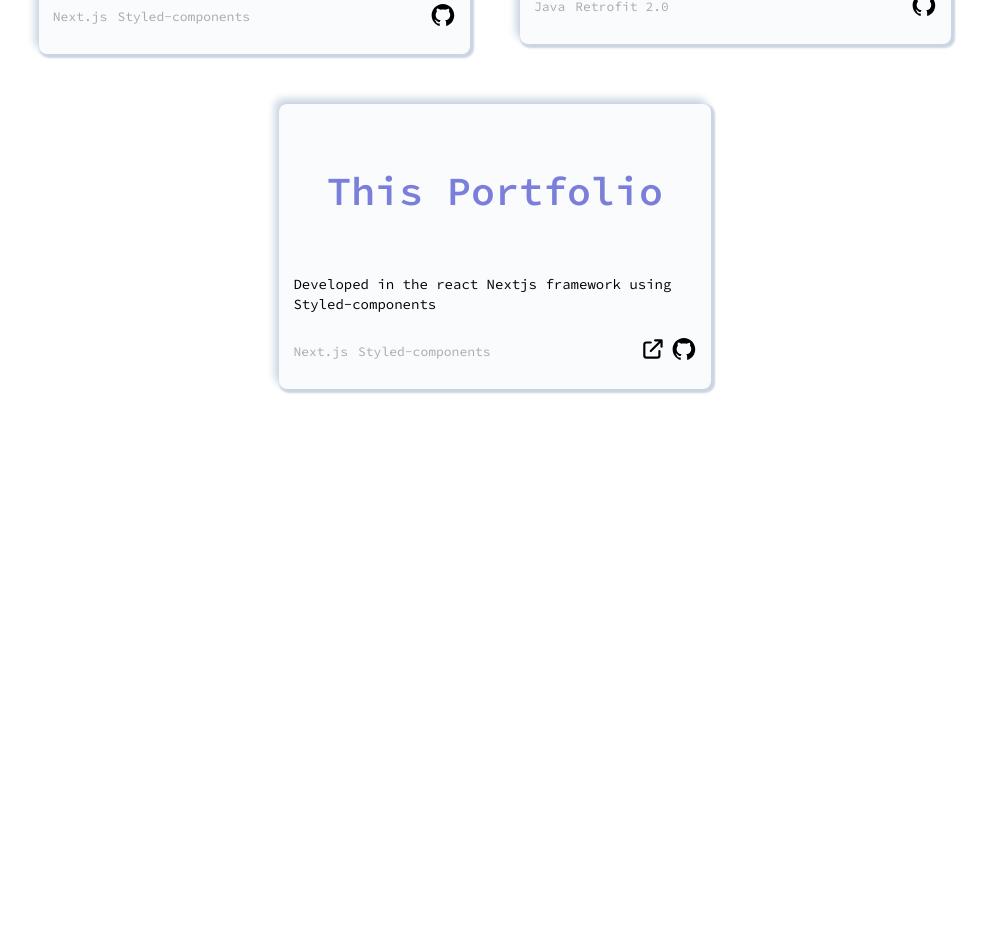
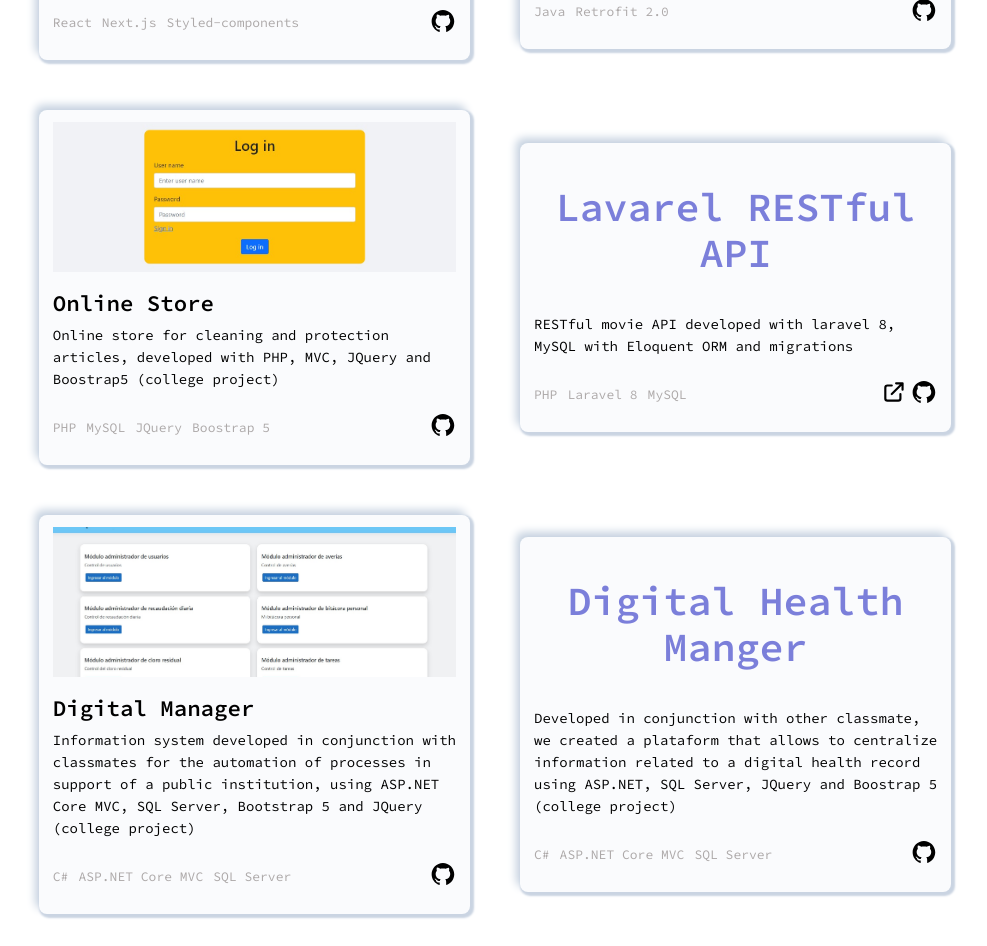
Before and after one commit to spiedra/my-portfolio-website, a Next.js app: page / in a window 1280 px wide. Shown: the part 2400-3346 px from the top of the page, without its empty margins (145-1132 px from the left). Before the commit the page ends 2821 px from the top, so only its background shows below. Built offline with nearby package versions, Linux system fonts and the light colour scheme.

Commit message:
content: add projects images

```diff
--- a/src/components/ProjectSection.js
+++ b/src/components/ProjectSection.js
@@ -1,8 +1,10 @@
 import Image from "next/image";
 import { HiOutlineExternalLink } from "react-icons/hi";
 import { AiFillGithub } from "react-icons/ai";
-import styled, { css } from "styled-components";
-// import imgTest from "../../public/images/projectTest.png";
+import styled from "styled-components";
+
+import onlineStore from "../../public/images/onlineStore.jpg";
+import digitalManager from "../../public/images/digitalManager.jpg"
 
 const projectsElements = [
   {
@@ -10,7 +12,11 @@ const projectsElements = [
     description:
       "Developed in the react Nextjs framework using Styled-components with icons from DevIcon and react-icons",
     repoLink: "https://github.com/spiedra/my-portfolio-website",
-    technologies: [{ techName: "Next.js" }, { techName: "Styled-components" }],
+    technologies: [
+      { techName: "React" },
+      { techName: "Next.js" },
+      { techName: "Styled-components" },
+    ],
   },
   {
     name: "Android App Pokedex",
@@ -20,13 +26,52 @@ const projectsElements = [
     technologies: [{ techName: "Java" }, { techName: "Retrofit 2.0" }],
   },
   {
-    name: "This Portfolio",
+    name: "Online Store",
     description:
-      "Developed in the react Nextjs framework using Styled-components",
-    // img: imgTest,
-    link: "/",
-    repoLink: "/",
-    technologies: [{ techName: "Next.js" }, { techName: "Styled-components" }],
+      "Online store for cleaning and protection articles, developed with PHP, MVC, JQuery and Boostrap5 (college project)",
+    repoLink: "https://github.com/spiedra/online-store",
+    img: onlineStore,
+    technologies: [
+      { techName: "PHP" },
+      { techName: "MySQL" },
+      { techName: "JQuery" },
+      { techName: "Boostrap 5" },
+    ],
+  },
+  {
+    name: "Lavarel RESTful API",
+    description:
+      "RESTful movie API developed with laravel 8, MySQL with Eloquent ORM and migrations",
+    link: "https://lavarel-rest-ful-api.vercel.app/",
+    repoLink: "https://github.com/spiedra/online-store",
+    technologies: [
+      { techName: "PHP" },
+      { techName: "Laravel 8" },
+      { techName: "MySQL" },
+    ],
+  },
+  {
+    name: "Digital Manager",
+    description:
+      "Information system developed in conjunction with classmates for the automation of processes in support of a public institution, using ASP.NET Core MVC, SQL Server, Bootstrap 5 and JQuery (college project)",
+    repoLink: "https://github.com/spiedra/Gestor-Digital-ASADA-CL",
+    img: digitalManager,
+    technologies: [
+      { techName: "C#" },
+      { techName: "ASP.NET Core MVC" },
+      { techName: "SQL Server" },
+    ],
+  },
+  {
+    name: "Digital Health Manger",
+    description:
+      "Developed in conjunction with other classmate, we created a plataform that allows to centralize information related to a digital health record using ASP.NET, SQL Server, JQuery and Boostrap 5 (college project)",
+    repoLink: "https://github.com/spiedra/IF4101-digital-health-web",
+    technologies: [
+      { techName: "C#" },
+      { techName: "ASP.NET Core MVC" },
+      { techName: "SQL Server" },
+    ],
   },
 ];
 
@@ -117,7 +162,7 @@ const ProjectName = styled.h2`
 
 const ProjectDescription = styled.p`
   font-size: 14px;
-  line-height: 20px;
+  line-height: 22px;
   margin-top: 0.5rem;
 `;
 
@@ -160,7 +205,7 @@ const listProjects = projectsElements.map((element, index) => (
             <Image
               src={element.img}
               layout="fill"
-              objectFit="fill"
+              objectFit="cover"
               placeholder="blur"
             />
           </ProjectImgContainer>
@@ -199,7 +244,7 @@ const listProjects = projectsElements.map((element, index) => (
   </ProjectContainer>
 ));
 
-export default function () {
+export default function ProjectSection () {
   return (
     <Container>
       <Title>02.Projects</Title>
--- a/src/components/SkillsSection.js
+++ b/src/components/SkillsSection.js
@@ -27,12 +27,12 @@ const skillsElements = [
   { name: "C Sharp", icon: <SvgCsharp /> },
   { name: "Python", icon: <SvgPython /> },
   { name: "Java", icon: <SvgJava /> },
-  { name: "Git", icon: <SvgGit /> },
   { name: "ReactJS", icon: <SvgReact /> },
   { name: "NodeJS", icon: <SvgNode /> },
   { name: "MySQL", icon: <SvgMysql /> },
   { name: "PostgreSQL", icon: <SvgPostgre /> },
   { name: "SQL Server", icon: <SvgSqlServer /> },
+  { name: "Git", icon: <SvgGit /> },
 ];
 
 const Container = styled.section`
```
Also changed, not shown: public/images/digitalManager.jpg (added), public/images/onlineStore.jpg (added).
